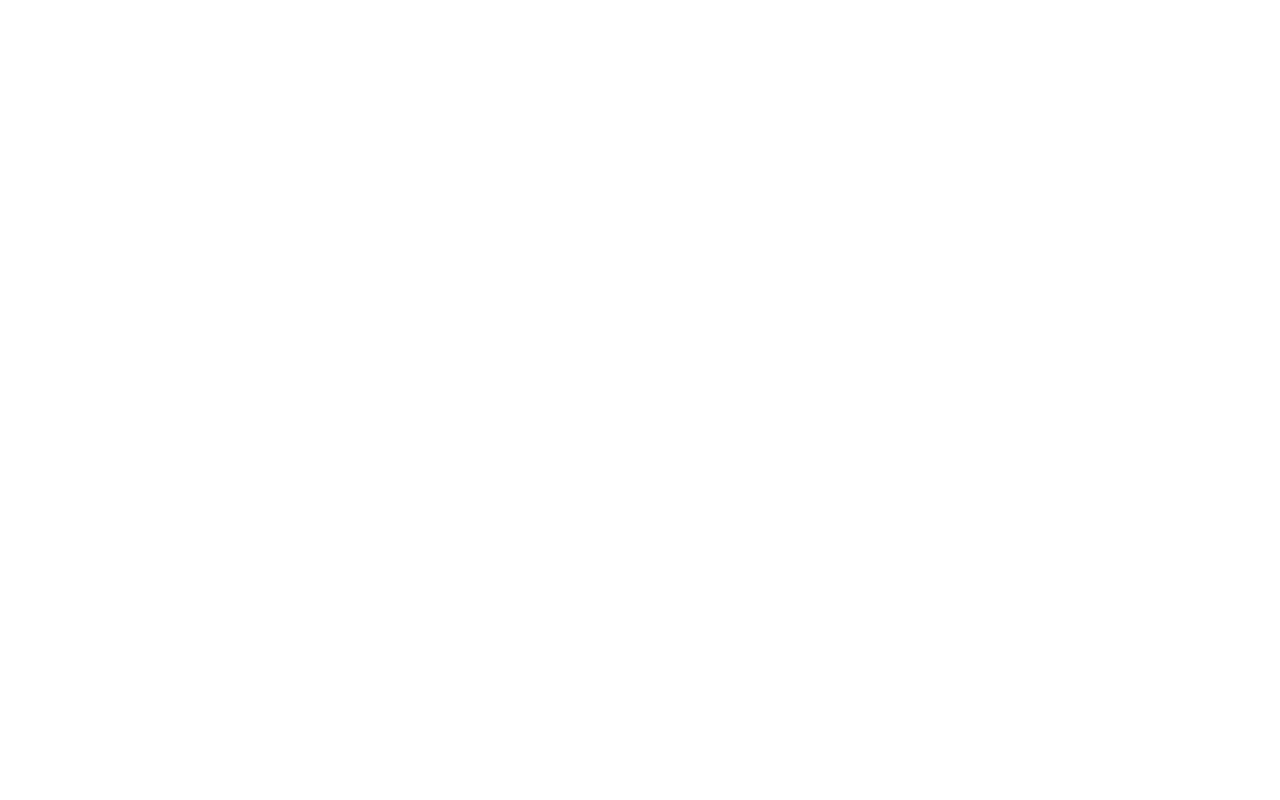
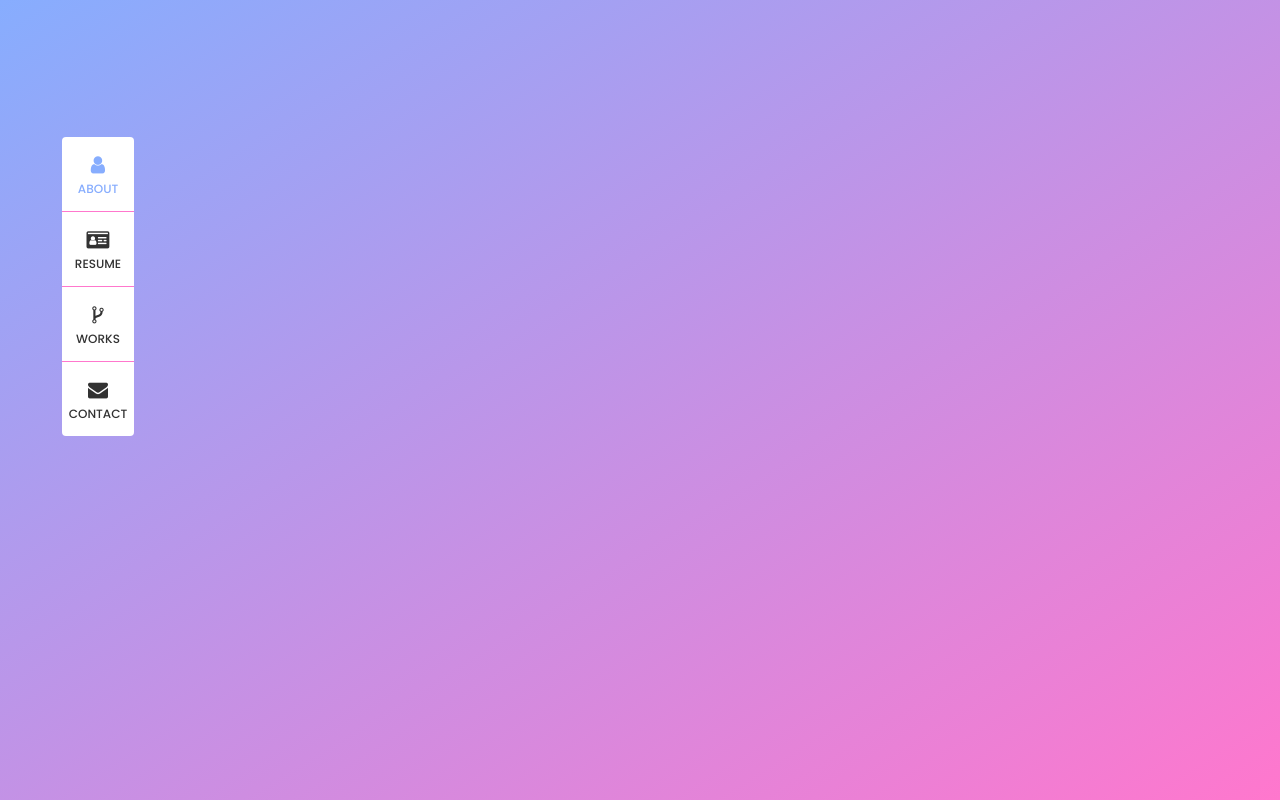
Before and after one commit to ChroMari/rsschool-cv, a plain HTML site: page index.html in a window 1280 px wide. Drawn offline with Linux system fonts and the light colour scheme.

Commit message:
feat: header html and style

```diff
--- a/index.html
+++ b/index.html
@@ -1,14 +1,44 @@
 <!DOCTYPE html>
 <html lang="en">
+
 <head>
   <meta charset="UTF-8">
   <meta http-equiv="X-UA-Compatible" content="IE=edge">
   <meta name="viewport" content="width=device-width, initial-scale=1.0">
+  <link rel="preconnect" href="https://fonts.gstatic.com">
+  <link href="https://fonts.googleapis.com/css2?family=Poppins:wght@100;200;300;400;500;600;700&display=swap"
+    rel="stylesheet">
+  <link rel="stylesheet" href="https://stackpath.bootstrapcdn.com/font-awesome/4.7.0/css/font-awesome.min.css">
   <link rel="stylesheet" href="style/style.css">
-  <title></title>
+  <title>CV - Khromova Mari</title>
 </head>
+
 <body>
+  <div class="page-wrap">
+    <header class="header">
+      <nav>
+        <ul>
+          <li class="header__item header__item--active">
+            <a href="#" class="header__item-link"> <i class="fa fa-user header__item-icon"></i>About</a>
+          </li>
+          <li class="header__item">
+            <a href="#" class="header__item-link"> <i class="fa fa-id-card header__item-icon"></i>Resume</a>
+          </li>
+          <li class="header__item">
+            <a href="#" class="header__item-link"> <i class="fa fa-code-fork header__item-icon"></i>Works</a>
+          </li>
+          <li class="header__item">
+            <a href="#" class="header__item-link"> <i class="fa fa-envelope header__item-icon"></i>Contact</a>
+          </li>
+        </ul>
+      </nav>
+    </header>
+
+
+
+  </div>
 
   <script src="index.js"></script>
 </body>
+
 </html>
--- a/style/style.css
+++ b/style/style.css
@@ -0,0 +1,126 @@
+*,
+*::after,
+*::before {
+  margin: 0;
+  padding: 0;
+  box-sizing: border-box;
+}
+
+ul {
+  margin: 0;
+  padding: 0;
+  list-style: none;
+}
+
+a {
+  text-decoration: none;
+}
+
+body {
+  height: 100vh;
+  width: 100%;
+  background-color: #87ADFE;
+  background: linear-gradient(to bottom right,#87ADFE 0%,#FF77CD 100%);
+  font-family: 'Poppins', sans-serif;
+  font-size: 16px;
+  font-weight: 400;
+  display: flex;
+  justify-content: center;
+  align-items: center;
+}
+
+.page-wrap {
+  position: relative;
+  height: 600px;
+  width: 1200px;
+  padding: 22px;
+}
+
+.header {
+  margin-right: 5px;
+  position: relative;
+  top: 15px;
+  float: left;
+  width: 72px;
+  z-index: 100;
+}
+
+.header__item {
+  display: block;
+  cursor: pointer;
+  transition: all .3s ease 0s;
+  text-transform: uppercase;
+  font-size: 12px;
+  font-weight: 500;
+  text-align: center;
+}
+
+.header__item + .header__item {
+  border-top: 1px solid #FF77CD;
+}
+
+.header__item--active {
+  color: #87ADFE;
+}
+
+.header__item-link {
+  padding: 13px 3px;
+  display: block;
+  color: #323232;
+  background: #fff;
+}
+
+.header__item-icon {
+  display: block;
+  font-size: 20px;
+  line-height: 30px;
+}
+
+.header__item:first-child .header__item-link {
+  border-radius: 4px 4px 0 0;
+}
+
+.header__item:last-child .header__item-link {
+  border-radius: 0 0 4px 4px;
+}
+
+.header__item:hover .header__item-link {
+  color: #FF77CD;
+}
+
+.header__item--active .header__item-link {
+  color: #87ADFE;
+}
+
+
+
+
+
+
+
+
+
+
+
+
+
+
+
+
+
+.card-inner {
+  padding: 0;
+  position: absolute;
+  overflow: hidden;
+  left: 575px;
+  right: 23px;
+  top: 40px;
+  bottom: 40px;
+  height: auto;
+  background: #fff;
+  opacity: 0;
+  visibility: hidden;
+  z-index: 8;
+  border-radius: 0 4px 4px 0;
+  display: none;
+}
```
